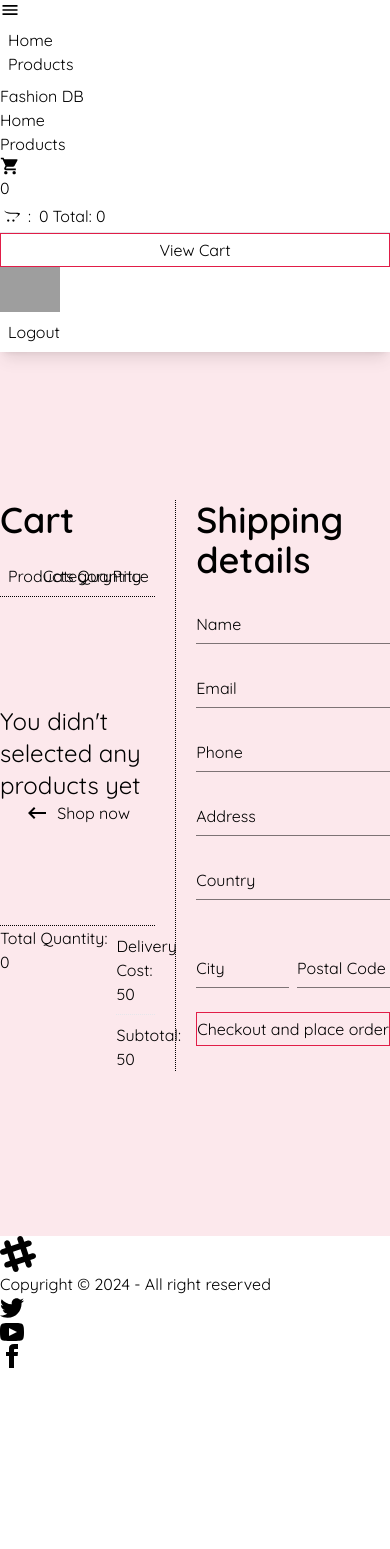
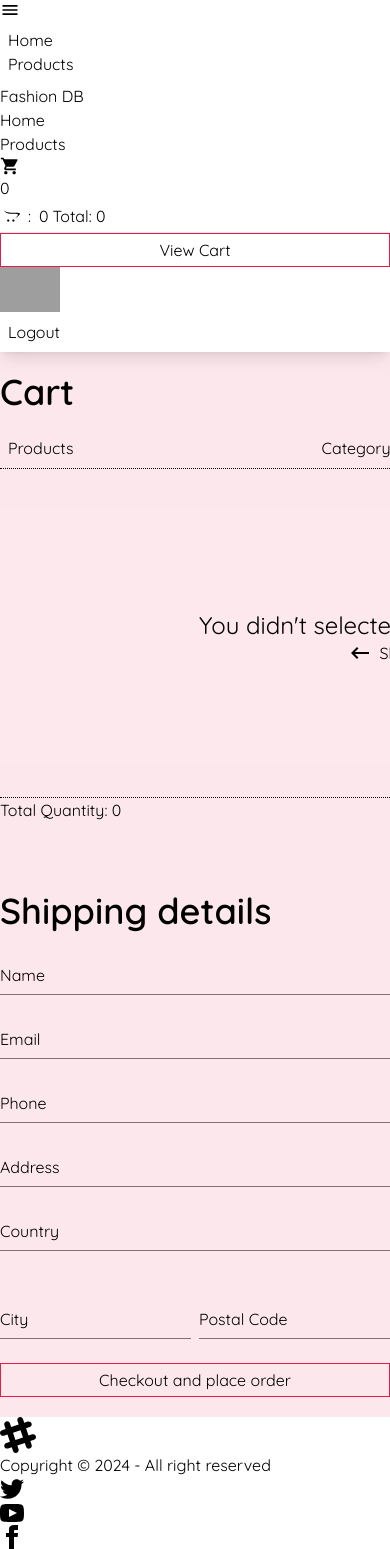
Before and after one commit to the-pujon/fashion-bd, a Next.js app: page /cart in a window 390 px wide. Before the commit the page ends 1368 px from the top, so only its background shows below. Built offline with nearby package versions, Linux system fonts and the light colour scheme; grey boxes are pictures that could not be loaded.

Commit message:
[style] cart view page responsiveness updated

```diff
--- a/package.json
+++ b/package.json
@@ -3,7 +3,7 @@
   "version": "0.1.0",
   "private": true,
   "scripts": {
-    "dev": "next dev",
+    "dev": "next dev --turbo",
     "build": "next build",
     "start": "next start",
     "lint": "next lint"
--- a/src/app/cart/page.jsx
+++ b/src/app/cart/page.jsx
@@ -1,6 +1,9 @@
 "use client";
 
-import { removeItemFromCart, updateItemInCart } from "@/libs/features/cart/CartSlice";
+import {
+  removeItemFromCart,
+  updateItemInCart,
+} from "@/libs/features/cart/CartSlice";
 import { useAppDispatch, useAppSelector } from "@/libs/hooks";
 import React, { useEffect, useState } from "react";
 import { AiOutlineClose, AiOutlineMinus, AiOutlinePlus } from "react-icons/ai";
@@ -37,11 +40,15 @@ const Cart = () => {
 
     if (type === "minus" && newQuantities[productId] > 1) {
       newQuantities[productId] -= 1;
-      dispatch(updateItemInCart({ _id: productId, quantity: newQuantities[productId] }));
+      dispatch(
+        updateItemInCart({ _id: productId, quantity: newQuantities[productId] })
+      );
     }
     if (type === "plus") {
       newQuantities[productId] = (newQuantities[productId] || 0) + 1;
-      dispatch(updateItemInCart({ _id: productId, quantity: newQuantities[productId] }));
+      dispatch(
+        updateItemInCart({ _id: productId, quantity: newQuantities[productId] })
+      );
     }
 
     // Update the state with the new quantities
@@ -68,19 +75,18 @@ const Cart = () => {
   };
 
   return (
-    <div className="bg-primary/10 py-5" >
+    <div className="bg-primary/10 py-5">
       <MaxWidthWrapper>
-        <div className="wrapper min-h-screen pt-32 text-black">
-          <div className="flex gap-5">
-
+        <div className="min-h-screen pt-0 lg:pt-32 text-black">
+          <div className="flex gap-5 flex-col lg:flex-row ">
             {/* cart details */}
-        {
-          isClient &&     <div className="basis-3/4 border-r pr-5 border-dotted border-black">
+            {isClient && (
+              <div className="lg:basis-3/4 lg:border-r pr-5 border-dotted border-black overflow-auto w-full">
                 <div className="text-4xl font-semibold pb-4">Cart</div>
-          <div className="flex flex-col gap-2 border-b border-dotted border-black">
+                <div className="flex flex-col gap-2 border-b border-dotted border-black  w-[50rem] lg:w-full overflow-auto">
                   {/* headers */}
-            <div className="grid grid-cols-4 border-b border-dotted border-black p-2">
-              <div className="flex items-center justify-start">
+                  <div className="grid grid-cols-5 lg:grid-cols-4 border-b border-dotted border-black p-2 w-[50rem]  lg:w-full overflow-auto">
+                    <div className="flex col-span-2 lg:col-span-1 items-center justify-start">
                       Products
                     </div>
                     <div className="flex items-center justify-start">
@@ -109,9 +115,13 @@ const Cart = () => {
                       </div>
                     ) : (
                       cartItems.products.map((product) => (
-                  <div className="grid grid-cols-4 p-2" key={product._id}>
-                    <div className=" flex items-center gap-5 relative">
-                      <div>
+                        <div
+                          className="grid grid-cols-5 lg:grid-cols-4 p-2"
+                          key={product._id}
+                        >
+                          {/* product */}
+                          <div className="col-span-2 lg:col-span-1 flex items-center gap-3 lg:gap-5 relative ">
+                            <div className="w-20 h-16">
                               <Image
                                 src={product.image}
                                 alt="product image"
@@ -120,12 +130,11 @@ const Cart = () => {
                                 className="w-20 h-16 rounded-md"
                               />
                             </div>
-                      <div className="flex items-center justify-center">
+
+                            <div className="flex items-center ">
                               <div className="flex flex-col">
                                 <span>{product.name}</span>
-                          <span className="text-sm">
-                            {product.brand}
-                          </span>
+                                <span className="text-sm">{product.brand}</span>
                               </div>
                             </div>
                             <button
@@ -135,12 +144,15 @@ const Cart = () => {
                               <AiOutlineClose className="text-primary text-sm" />
                             </button>
                           </div>
+
+                          {/* category */}
                           <div className="flex items-center justify-start">
                             <div className="flex flex-col">
                               <span>{product.category}</span>
                             </div>
                           </div>
 
+                          {/* quantity */}
                           <div className="flex items-center justify-start">
                             <div className="flex items-center gap-5">
                               <div
@@ -175,6 +187,8 @@ const Cart = () => {
                               </div>
                             </div>
                           </div>
+
+                          {/* price */}
                           <div className="flex items-center justify-start">
                             $ {product.total}
                           </div>
@@ -183,7 +197,7 @@ const Cart = () => {
                     )}
                   </div>
                 </div>
-          <div className="grid grid-cols-4">
+                <div className="grid grid-cols-4  w-[50rem] lg:w-full overflow-auto">
                   <div className="col-span-3">
                     Total Quantity: {cartItems.totalItem}
                   </div>
@@ -191,11 +205,11 @@ const Cart = () => {
                     <span className="border-b border-dotted py-2">
                       Delivery Cost: 50
                     </span>
-              <span>Subtotal: {cartItems.totalPrice + 50}</span>
+                    <span>Subtotal: {(cartItems.totalPrice + 50).toFixed(2)}</span>
                   </div>
                 </div>
               </div>
-        }
+            )}
 
             {/* Shipping Details */}
             <div className="basis-1/4">
@@ -297,9 +311,9 @@ const Cart = () => {
                     Country
                   </label>
                 </div>
-                <div className="flex gap-2">
+                <div className="flex gap-2 w-full">
                   {/* City */}
-                  <div className="form-control relative my-6">
+                  <div className="form-control w-full relative my-6">
                     <input
                       autoComplete="off"
                       id="city"
@@ -318,13 +332,13 @@ const Cart = () => {
                   </div>
 
                   {/* postal code */}
-                  <div className="form-control relative my-6">
+                  <div className="form-control w-full relative my-6">
                     <input
                       autoComplete="off"
                       id="postal"
                       name="postal"
                       type="name"
-                      className="peer placeholder-transparent h-10 w-full   bg-transparent text-black focus:outline-none focus:borer-rose-600 border-b-black/50 border-b"
+                      className="peer placeholder-transparent h-10 w-full  bg-transparent text-black focus:outline-none focus:borer-rose-600 border-b-black/50 border-b"
                       placeholder="postal"
                       required
                     />
```
Lines whose indentation alone changed are shown as unchanged.
